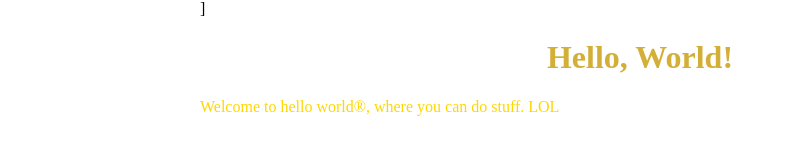
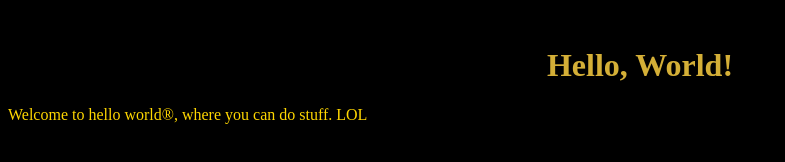
Before and after one commit to jakebob266/website, a plain HTML site: page index.html in a window 1280 px wide. Shown: the whole page, without its empty margins (0-785 px from the left). Drawn offline with Linux system fonts and the light colour scheme.

Commit message:
Update style.css

```diff
--- a/style.css
+++ b/style.css
@@ -1,8 +1,7 @@
 @charset "UTF-8";
 
 body {
-  color: #000;
-  margin: 0 200px;
+  background-color: #000;
 }
 
 h1 {
```
